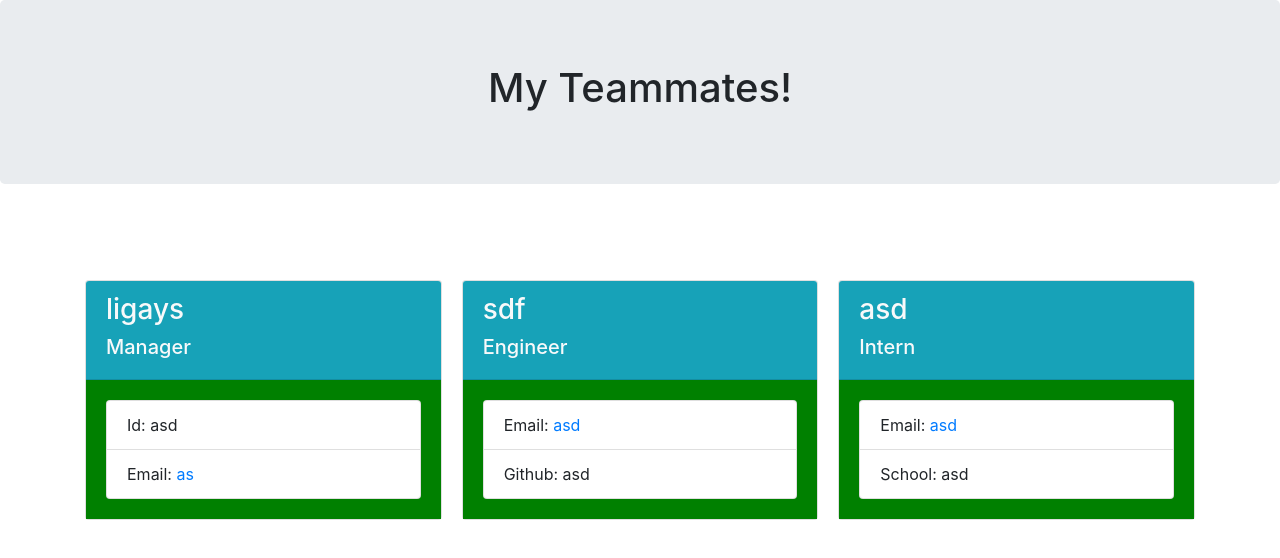
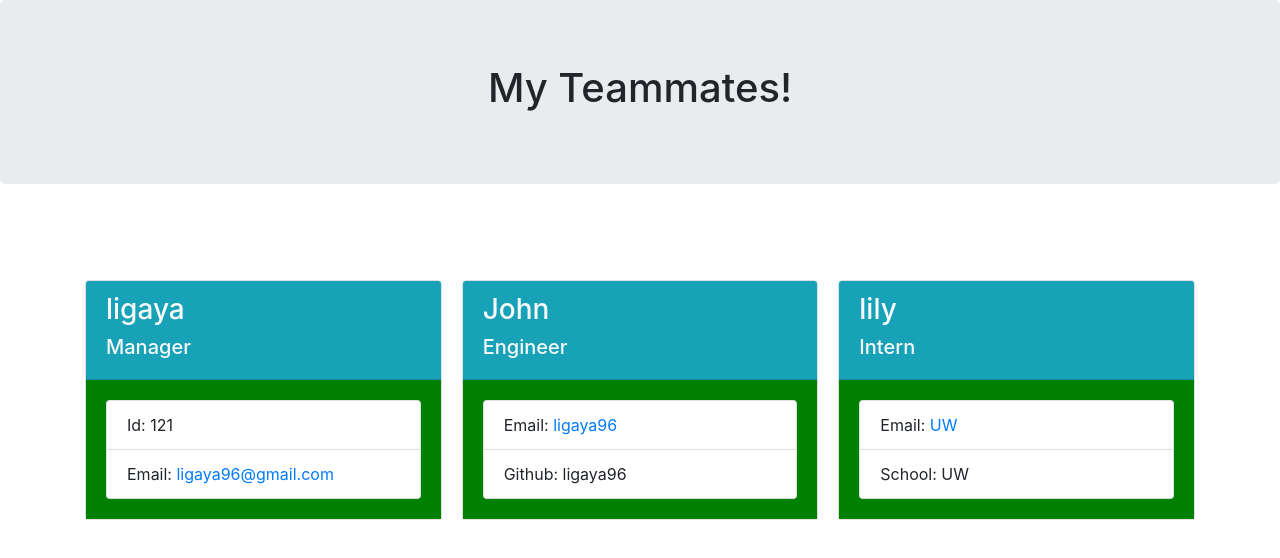
Before and after one commit to ligaya96/Team-Profile-Generator, a website: page dist/index.html in a window 1280 px wide. Drawn offline with nearby package versions, Linux system fonts and the light colour scheme.

```diff
--- a/dist/index.html
+++ b/dist/index.html
@@ -22,35 +22,35 @@
           <div class="card-columns justify-content-center">
               <div class="card">
         <div class="card-header bg-info text-light">
-         <h3>ligays</h3>
+         <h3>ligaya</h3>
         <h5>Manager</h5>
         </div>
         <div class="card-body" style="background-color:Green;">
         <ul class="list-group">
-        <li class="list-group-item">Id: asd</li>
-        <li class="list-group-item">Email: <a href="mailto:as">as</a></li>
+        <li class="list-group-item">Id: 121</li>
+        <li class="list-group-item">Email: <a href="mailto:ligaya96@gmail.com">ligaya96@gmail.com</a></li>
         </ul>
         </div>
         </div><div class="card">
   <div class="card-header bg-info text-light">
-   <h3>sdf</h3>
+   <h3>John </h3>
   <h5>Engineer</h5>
   </div>
   <div class="card-body" style="background-color: Green;">
   <ul class="list-group">
-  <li class="list-group-item">Email: <a href="mailto:asd">asd</a></li>
-  <li class="list-group-item">Github: asd</li>
+  <li class="list-group-item">Email: <a href="mailto:ligaya96">ligaya96</a></li>
+  <li class="list-group-item">Github: ligaya96</li>
   </ul>
   </div>
   </div><div class="card">
         <div class="card-header bg-info text-light">
-         <h3>asd</h3>
+         <h3>lily</h3>
         <h5>Intern</h5>
         </div>
         <div class="card-body" style="background-color:Green;">
         <ul class="list-group">
-        <li class="list-group-item">Email: <a href="mailto:asd">asd</a></li>
-        <li class="list-group-item">School: asd</li>
+        <li class="list-group-item">Email: <a href="mailto:UW">UW</a></li>
+        <li class="list-group-item">School: UW</li>
         </ul>
         </div>
         </div>
```
Also changed, not shown: README.md.
